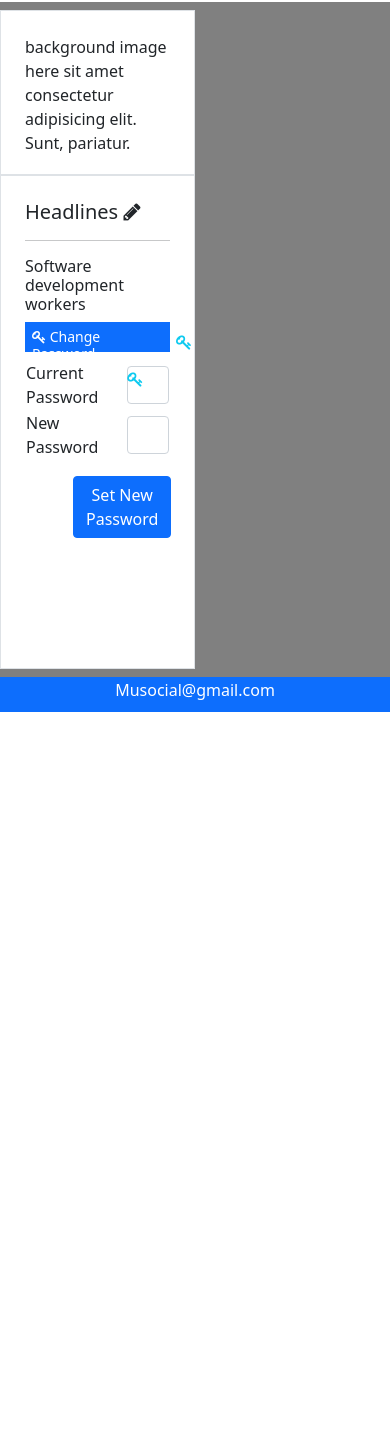
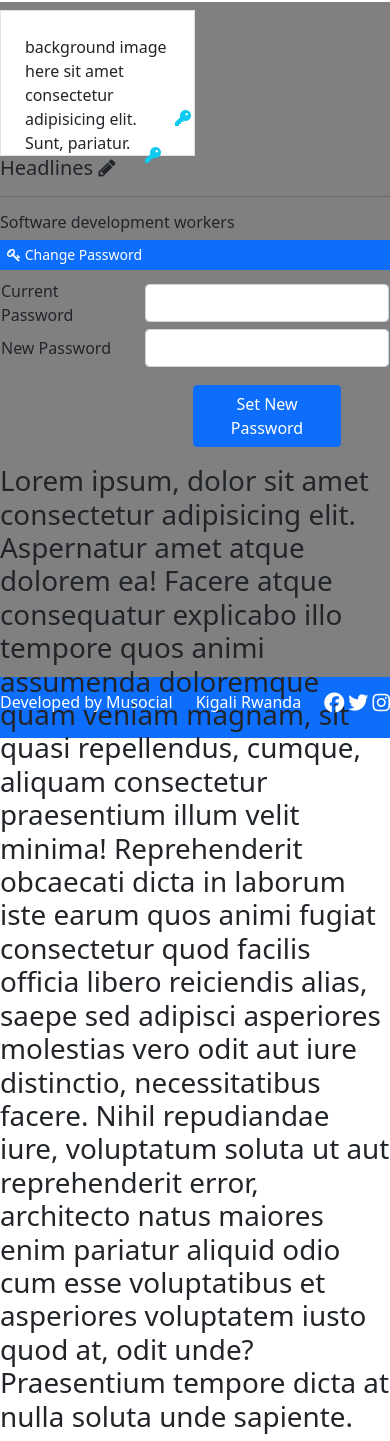
Before and after one commit to Musosiyare/assignment, a PHP site: page /dashboard.php in a window 390 px wide. Shown: the part 48-1489 px from the top of the page. Before the commit the page ends 760 px from the top, so only its background shows below. Run offline with PHP 8.4, Linux system fonts and the light colour scheme; a user stored in the database is signed in; some libraries are stand-ins or nearby versions.

Commit message:
last commit on sunday

```diff
--- a/dashboard.php
+++ b/dashboard.php
@@ -11,6 +11,7 @@
     <meta charset="UTF-8">
     <meta name="viewport" content="width=device-width, initial-scale=1.0">
     <meta http-equiv="X-UA-Compatible" content="ie=edge">
+    <script src='https://kit.fontawesome.com/a076d05399.js' crossorigin='anonymous'></script>
     <link rel="stylesheet" href="https://cdnjs.cloudflare.com/ajax/libs/font-awesome/4.7.0/css/font-awesome.min.css">
 <link href="https://cdn.jsdelivr.net/npm/bootstrap@5.1.3/dist/css/bootstrap.min.css" rel="stylesheet">
 
@@ -34,26 +35,27 @@
 <!-- form container -->
 <div class="py-2" style="height:80vh; background-color:grey;">
     <!-- <h1>Test</h1> -->
-    <div class="border px-4 pt-4 position-relative w-50 h-25 px-20 bg-white">
+    <div class="row">
+        <div class="col-md-7 col-sm-12">
+                <div class="border px-4 pt-4 position-relative w-50 px-20 bg-white">
                     background image here sit amet consectetur adipisicing elit. Sunt, pariatur.
                 </div>
-    <div class="border px-4 pt-4 position-relative w-50 h-75 px-20 bg-white">
-        <h5>Headlines
-        <i class="fa fa-pencil" aria-hidden="true"></i>
-        </h5>
+                <div class="div">
+                <h5>Headlines <i class="fa fa-pencil" aria-hidden="true"></i> </h5>
                 <hr>
                 <h6>Software development workers</h6>
                 <h2 class="bg-primary text-white" style="font-size:14px; height:30px;padding:7px;">
                     <i class="fa fa-key " aria-hidden="true"></i>
                     Change Password
                 </h2>
+                </div>
                 <table>
                     <tr>
                         <td>Current Password</td>
                         <td>&nbsp;&nbsp;&nbsp;&nbsp;&nbsp;</td>
                     <div class="position-relative">
                     <td>
-                    <i class="fa fa-key text-info" aria-hidden="true" style="position:absolute; top:158px;left:175px;"></i>
+                        <i class="fas fa-key text-info" aria-hidden="true" style="position:absolute; top:158px;left:175px;"></i>
                         <input type="password" name="current_password" id="" class="form-control">
                         </td>
                     </div>
@@ -63,31 +65,38 @@
                         <td>New Password</td>
                         <td>&nbsp;&nbsp;&nbsp;&nbsp;&nbsp;</td>
                         <td>
-                        <i class="fa fa-key text-info" aria-hidden="true" style="position:absolute; top:195px;"></i>
+                            <i class="fas fa-key text-info" aria-hidden="true" style="position:absolute; top:195px;"></i>
                             <input type="password" name="new_password" id="" class="form-control">
                         </td>
                         </div>
                     </tr>
-                <!-- <tr>
-                    <td colspan="2">
+                    <tr>
+                        <td></td>
+                        <td></td>
+                        <td> <button type="submit" class="btn btn-primary my-3 mx-5">Set New Password</button></td>
+                    </tr>
 
-                    </td>
-                </tr> -->
                 </table>
-        <div class="button">
-        <button type="submit" class="btn btn-primary my-3 mx-5">Set New Password</button>
         </div>
-        <!-- division left side -->
-
+        <div class="col-md-5 col-sm-12">
+           <h1> Lorem ipsum, dolor sit amet consectetur adipisicing elit. Aspernatur amet atque dolorem ea! Facere atque consequatur explicabo illo tempore quos animi assumenda doloremque quam veniam magnam, sit quasi repellendus, cumque, aliquam consectetur praesentium illum velit minima! Reprehenderit obcaecati dicta in laborum iste earum quos animi fugiat consectetur quod facilis officia libero reiciendis alias, saepe sed adipisci asperiores molestias vero odit aut iure distinctio, necessitatibus facere. Nihil repudiandae iure, voluptatum soluta ut aut reprehenderit error, architecto natus maiores enim pariatur aliquid odio cum esse voluptatibus et asperiores voluptatem iusto quod at, odit unde? Praesentium tempore dicta at nulla soluta unde sapiente.
+           </h1>
+        </div>
+    </div>
 
 
 
     </div>
 </div>
-<div class="footer">
-        <header class="text-white p-1 text-center bg-primary">
-        <h6>Musocial@gmail.com</h6>
-        </header>
+<div class="d-flex justify-content-between bg-primary py-3 text-white">
+<h6>Developed by Musocial</h6>
+<h6>Kigali Rwanda</h6>
+<h6>
+<i class="fa fa-facebook" aria-hidden="true" style="font-size:20px;"></i>
+<i class="fa fa-twitter" aria-hidden="true" style="font-size:20px;"></i>
+<i class="fa fa-instagram" aria-hidden="true" style="font-size:20px;"></i>
+</h6>
+</div>
 </div>
 </body>
 </html>
--- a/password_validation.php
+++ b/password_validation.php
@@ -15,4 +15,8 @@
     $_SESSION['error'] = "Plz type your password correctly";
     header("location:password.php");
 }
+  if (empty($password)) {
+    $_SESSION['error'] = "Empty field";
+    header("location:password.php");
+}
 ?>
--- a/username_validation.php
+++ b/username_validation.php
@@ -15,4 +15,8 @@
     $_SESSION['error'] = "Plz type your password correctly";
     header("location:username.php");
 }
+    if (empty($email)) {
+        $_SESSION['error'] = "Empty field";
+        header("location:password.php");
+    }
 ?>
```
Also changed, not shown: index.php (+12 -7 lines), password.php (+14 -9 lines), username.php (+9 -6 lines). Lines whose indentation alone changed are shown as unchanged.
